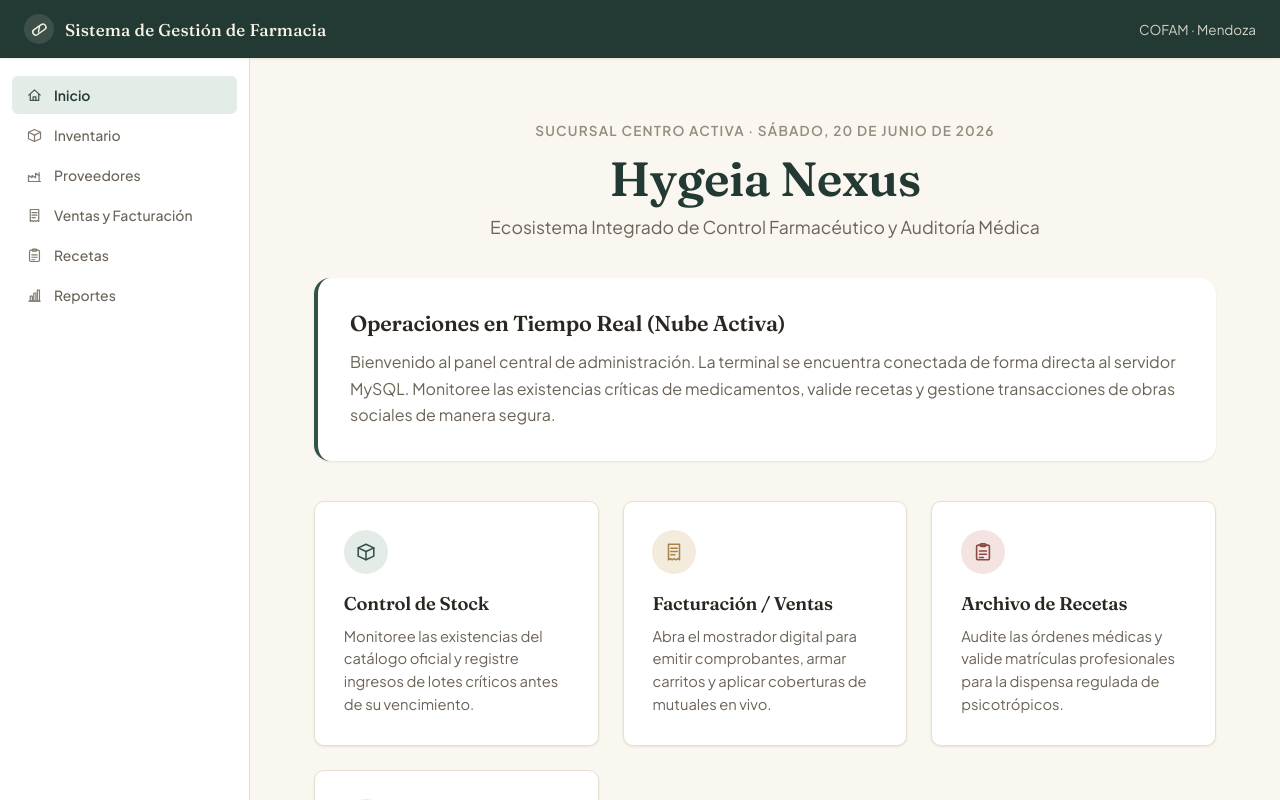
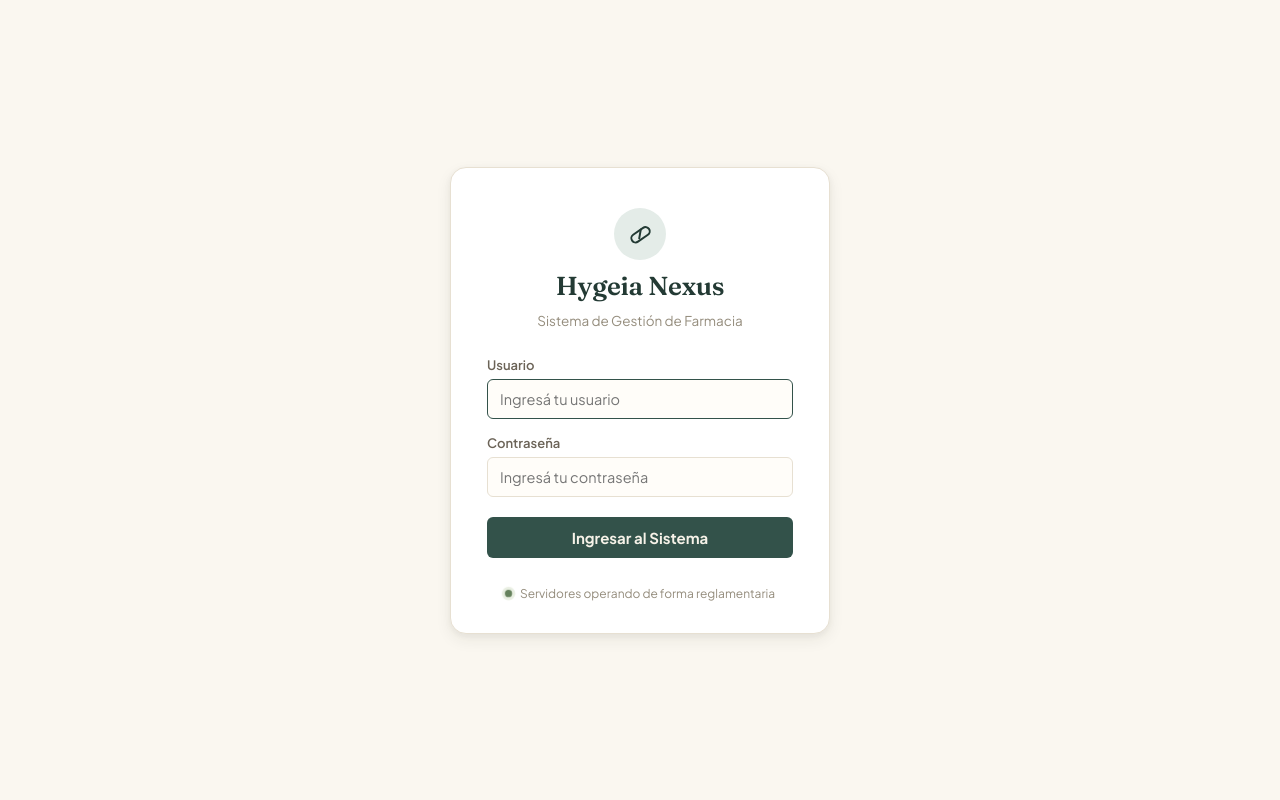
Before and after one commit to tomasbianco09/hygea-frontend, a React (Vite) app: page / in a window 1280 px wide. Shown: the top 800 px of the page. Built offline with nearby package versions, Linux system fonts and the light colour scheme.

Commit message:
Agrega sistema de login: componente Login, NavBar con usuario y cerrar sesión

```diff
--- a/src/App.jsx
+++ b/src/App.jsx
@@ -1,5 +1,5 @@
-import React from "react";
-import { BrowserRouter as Router, Routes, Route } from "react-router-dom";
+import React, { useState, useEffect } from "react";
+import { BrowserRouter as Router, Routes, Route, Navigate } from "react-router-dom";
 import SideNav from "./components/SideNav/sidenav";
 import NavBar from "./components/NavBar/navbar";
 import Home from "./components/Home/home";
@@ -9,41 +9,60 @@ import Ventas_facturacion from "./components/Ventas-facturacion/ventas-fact";
 import Recetas from "./components/Recetas/recetas";
 import Reportes from "./components/Reportes/reportes";
 import Footer from "./components/Footer/footer";
+import Login from "./components/Login/login";
 
 import "./App.css";
 
 function App() {
+  const [usuario, setUsuario] = useState(null);
+  const [verificandoSesion, setVerificandoSesion] = useState(true);
+
+  useEffect(() => {
+    const sesionGuardada = localStorage.getItem("user_session");
+    if (sesionGuardada) {
+      setUsuario(JSON.parse(sesionGuardada));
+    }
+    setVerificandoSesion(false);
+  }, []);
+
+  const manejarLoginExitoso = (datosUsuario) => {
+    setUsuario(datosUsuario);
+  };
+
+  const manejarCerrarSesion = () => {
+    localStorage.removeItem("user_session");
+    setUsuario(null);
+  };
+
+  if (verificandoSesion) {
+    return <div className="loading-text">Cargando Hygeia Nexus...</div>;
+  }
+
+  if (!usuario) {
+    return <Login onLoginSuccess={manejarLoginExitoso} />;
+  }
+
   return (
     <Router>
-      {/* Contenedor general vertical */}
       <div className="app-global-container">
-
-        {/* 2. El NavBar queda arriba de todo, cruzando de punta a punta */}
-        <NavBar />
-
-        {/* Contenedor de abajo (Horizontal: Menú + Contenido) */}
+        <NavBar usuario={usuario} onLogout={manejarCerrarSesion} />
         <div className="app-layout">
-          {/* El menú lateral ahora arranca abajo del NavBar */}
           <SideNav />
-
-          {/* El espacio del contenido y el footer */}
           <div className="main-viewport">
             <main className="content-container">
               <Routes>
                 <Route path="/" element={<Home />} />
                 <Route path="/inventario" element={<Inventario />} />
                 <Route path="/proveedores" element={<Proveedores />} />
-                <Route path="/ventas-facturacion" element={<Ventas_facturacion/>}/>
+                <Route path="/ventas-facturacion" element={<Ventas_facturacion />} />
                 <Route path="/recetas" element={<Recetas />} />
                 <Route path="/reportes" element={<Reportes />} />
+                <Route path="*" element={<Navigate to="/" />} />
               </Routes>
             </main>
-
-            {/* El footer al final de la visualización */}
             <Footer />
           </div>
         </div>
-
       </div>
     </Router>
   );
--- /dev/null
+++ b/src/components/Login/login.css
@@ -0,0 +1,147 @@
+.login-wrapper {
+  min-height: 100vh;
+  background-color: var(--color-bg);
+  display: flex;
+  align-items: center;
+  justify-content: center;
+  padding: 20px;
+}
+
+.login-card {
+  background-color: var(--color-surface-raised);
+  border: 1px solid var(--color-border);
+  border-radius: var(--radius-lg);
+  box-shadow: var(--shadow-md);
+  padding: 40px 36px 32px;
+  width: 100%;
+  max-width: 380px;
+  display: flex;
+  flex-direction: column;
+  gap: 28px;
+}
+
+/* Encabezado */
+.login-header {
+  display: flex;
+  flex-direction: column;
+  align-items: center;
+  gap: 10px;
+  text-align: center;
+}
+
+.login-logo {
+  width: 52px;
+  height: 52px;
+  border-radius: 50%;
+  background-color: var(--color-primary-soft);
+  color: var(--color-primary-dark);
+  display: flex;
+  align-items: center;
+  justify-content: center;
+}
+
+.login-titulo {
+  font-family: var(--font-display);
+  font-size: 26px;
+  font-weight: 600;
+  color: var(--color-primary-dark);
+  margin: 0;
+}
+
+.login-subtitulo {
+  font-size: 13.5px;
+  color: var(--color-text-muted);
+  margin: 0;
+}
+
+/* Formulario */
+.login-form {
+  display: flex;
+  flex-direction: column;
+  gap: 16px;
+}
+
+.login-field {
+  display: flex;
+  flex-direction: column;
+  gap: 6px;
+  font-size: 13px;
+  font-weight: 600;
+  color: var(--color-text-soft);
+}
+
+.login-field input {
+  padding: 10px 12px;
+  border: 1px solid var(--color-border);
+  border-radius: var(--radius-sm);
+  background-color: var(--color-surface);
+  color: var(--color-text);
+  font-size: 14.5px;
+  font-family: var(--font-body);
+  outline: none;
+  transition: border-color 0.15s ease;
+}
+
+.login-field input:focus {
+  border-color: var(--color-primary);
+}
+
+/* Error */
+.login-error {
+  background-color: var(--color-danger-soft);
+  color: var(--color-danger);
+  border-radius: var(--radius-sm);
+  padding: 9px 12px;
+  font-size: 13.5px;
+  font-weight: 600;
+}
+
+/* Botón */
+.login-btn {
+  margin-top: 4px;
+  padding: 11px;
+  background-color: var(--color-primary);
+  color: var(--color-text-on-dark);
+  border: none;
+  border-radius: var(--radius-sm);
+  font-size: 15px;
+  font-weight: 700;
+  font-family: var(--font-body);
+  cursor: pointer;
+  transition: background-color 0.15s ease, opacity 0.15s ease;
+}
+
+.login-btn:hover:not(:disabled) {
+  background-color: var(--color-primary-dark);
+}
+
+.login-btn:disabled {
+  opacity: 0.6;
+  cursor: not-allowed;
+}
+
+/* Estado del servidor (igual que en Home) */
+.login-footer {
+  display: flex;
+  align-items: center;
+  justify-content: center;
+  gap: 8px;
+  font-size: 12px;
+  color: var(--color-text-muted);
+}
+
+.login-status-dot {
+  width: 7px;
+  height: 7px;
+  background-color: var(--color-success);
+  border-radius: 50%;
+  flex-shrink: 0;
+  box-shadow: 0 0 0 3px var(--color-success-soft);
+  animation: pulse 2.4s infinite;
+}
+
+@keyframes pulse {
+  0% { transform: scale(0.92); opacity: 0.6; }
+  50% { transform: scale(1.05); opacity: 1; }
+  100% { transform: scale(0.92); opacity: 0.6; }
+}
--- /dev/null
+++ b/src/components/Login/login.jsx
@@ -0,0 +1,96 @@
+import React, { useState } from 'react';
+import { IconPill } from '../Icons/icons';
+import './login.css';
+
+const API_URL = 'https://hygea-backend-production.up.railway.app/api';
+
+const Login = ({ onLoginSuccess }) => {
+  const [username, setUsername] = useState('');
+  const [password, setPassword] = useState('');
+  const [error, setError] = useState('');
+  const [cargando, setCargando] = useState(false);
+
+  const manejarEnvio = async (e) => {
+    e.preventDefault();
+    setError('');
+    setCargando(true);
+
+    try {
+      const res = await fetch(`${API_URL}/login`, {
+        method: 'POST',
+        headers: { 'Content-Type': 'application/json' },
+        body: JSON.stringify({ username, password })
+      });
+
+      const data = await res.json();
+
+      if (res.ok) {
+        // Guardamos la sesión en localStorage para que sobreviva recargas de página
+        localStorage.setItem('user_session', JSON.stringify(data.usuario));
+        onLoginSuccess(data.usuario);
+      } else {
+        setError(data.error || 'Credenciales incorrectas');
+      }
+    } catch {
+      setError('No se pudo conectar con el servidor. Verificá tu conexión.');
+    } finally {
+      setCargando(false);
+    }
+  };
+
+  return (
+    <div className="login-wrapper">
+      <div className="login-card">
+
+        <div className="login-header">
+          <span className="login-logo"><IconPill size={28} /></span>
+          <h1 className="login-titulo">Hygeia Nexus</h1>
+          <p className="login-subtitulo">Sistema de Gestión de Farmacia</p>
+        </div>
+
+        <form onSubmit={manejarEnvio} className="login-form">
+
+          <label className="login-field">
+            Usuario
+            <input
+              type="text"
+              placeholder="Ingresá tu usuario"
+              value={username}
+              onChange={e => setUsername(e.target.value)}
+              required
+              autoFocus
+            />
+          </label>
+
+          <label className="login-field">
+            Contraseña
+            <input
+              type="password"
+              placeholder="Ingresá tu contraseña"
+              value={password}
+              onChange={e => setPassword(e.target.value)}
+              required
+            />
+          </label>
+
+          {error && (
+            <div className="login-error">{error}</div>
+          )}
+
+          <button type="submit" className="login-btn" disabled={cargando}>
+            {cargando ? 'Verificando...' : 'Ingresar al Sistema'}
+          </button>
+
+        </form>
+
+        <div className="login-footer">
+          <span className="login-status-dot"></span>
+          Servidores operando de forma reglamentaria
+        </div>
+
+      </div>
+    </div>
+  );
+};
+
+export default Login;
--- a/src/components/NavBar/navbar.css
+++ b/src/components/NavBar/navbar.css
@@ -47,3 +47,29 @@
   opacity: 0.82;
   font-size: 13.5px;
 }
+
+.navbar-usuario {
+  color: var(--color-text-on-dark);
+  font-size: 13.5px;
+  font-weight: 600;
+  opacity: 0.95;
+  padding-left: 4px;
+  border-left: 1px solid rgba(246, 242, 232, 0.25);
+}
+
+.navbar-logout {
+  background: rgba(246, 242, 232, 0.1);
+  border: 1px solid rgba(246, 242, 232, 0.25);
+  color: var(--color-text-on-dark);
+  font-family: var(--font-body);
+  font-size: 12.5px;
+  font-weight: 600;
+  padding: 5px 12px;
+  border-radius: var(--radius-sm);
+  cursor: pointer;
+  transition: background 0.15s ease;
+}
+
+.navbar-logout:hover {
+  background: rgba(246, 242, 232, 0.2);
+}
--- a/src/components/NavBar/navbar.jsx
+++ b/src/components/NavBar/navbar.jsx
@@ -2,7 +2,7 @@ import React from 'react';
 import { IconPill } from '../Icons/icons';
 import './navbar.css';
 
-const NavBar = () => {
+const NavBar = ({ usuario, onLogout }) => {
   return (
     <nav className="navbar">
       <div className="navbar-logo">
@@ -11,6 +11,12 @@ const NavBar = () => {
       </div>
       <div className="navbar-right">
         <span className="navbar-sucursal">COFAM &middot; Mendoza</span>
+        {usuario && (
+          <>
+            <span className="navbar-usuario">{usuario.nombre}</span>
+            <button className="navbar-logout" onClick={onLogout}>Cerrar sesión</button>
+          </>
+        )}
       </div>
     </nav>
   );
```
